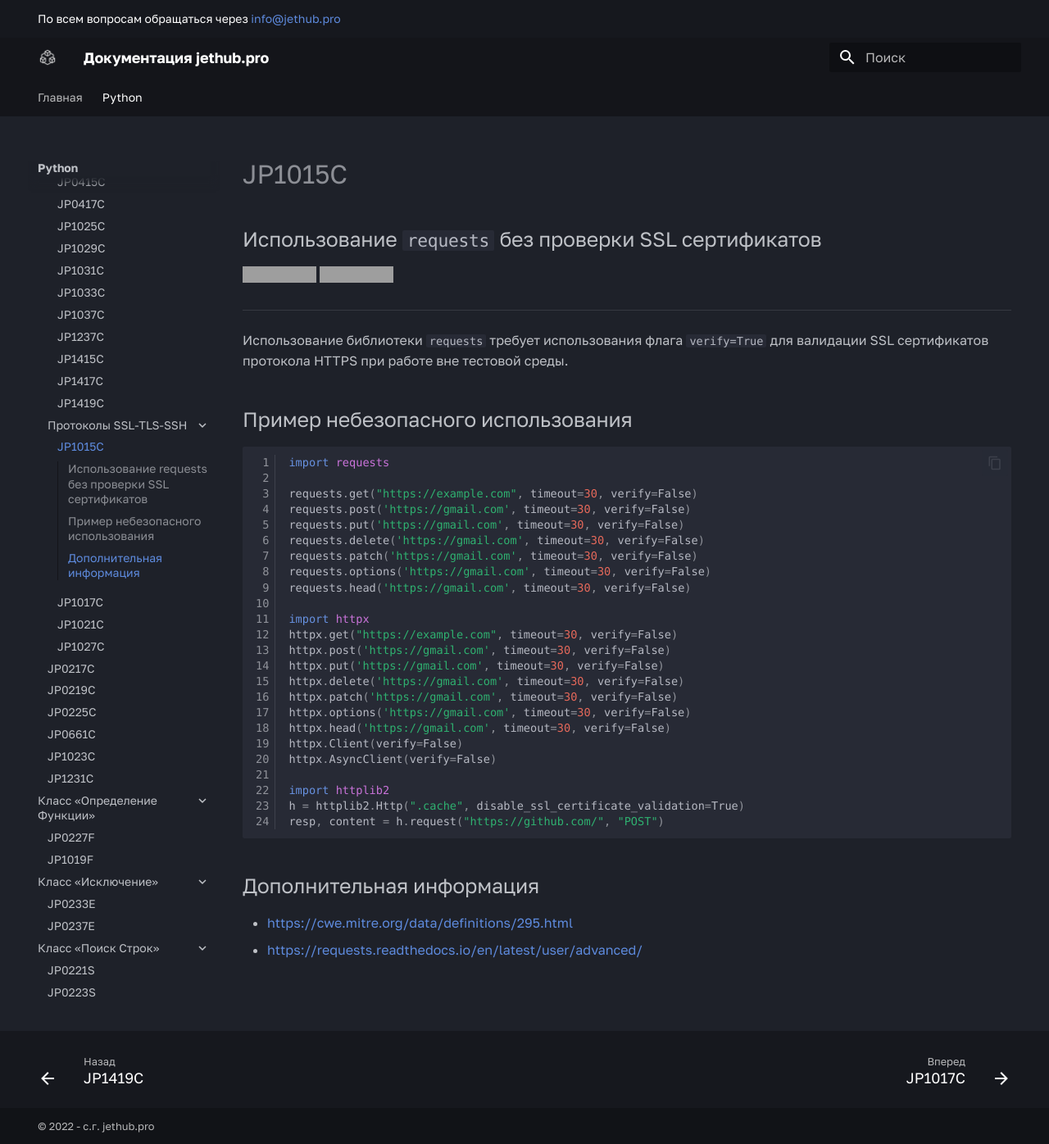
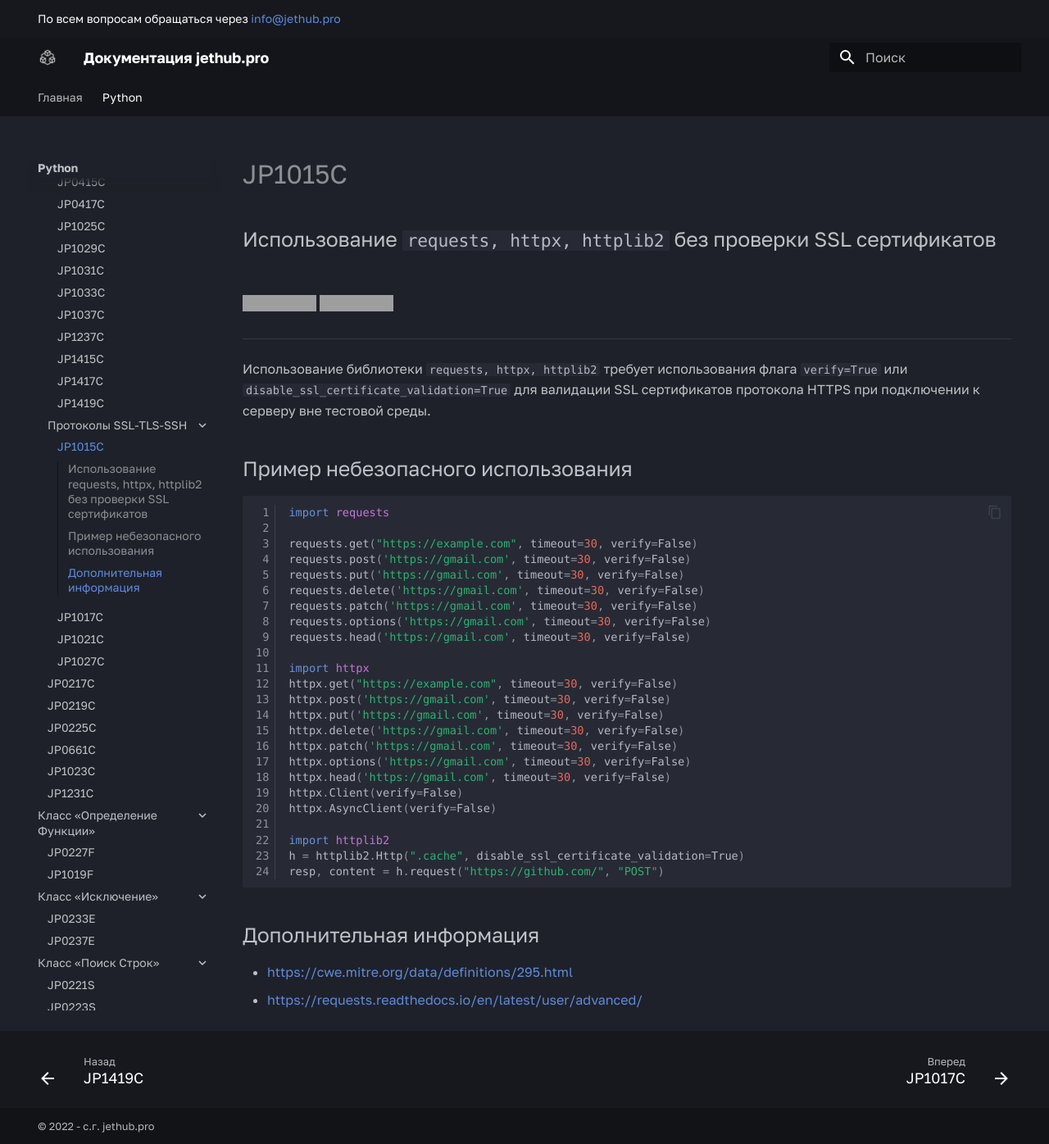
Before and after one commit to jethub-tech/docs.jethub.pro, an MkDocs documentation site: the page built from docs/python/common_errors/calls/ssl_tls_ssh/JP1015C-requests_без_проверки_SSL.md, in a window 1280 px wide and 1396 px high. Shown: the whole window at 82% size. Built offline with MkDocs 1.6.1 and Material for MkDocs 9.7.7, drawn with Linux system fonts in a browser that asks for light colours; some web fonts are replaced; grey boxes are pictures that could not be loaded.

Commit message:
add text in JP1015C

```diff
--- a/docs/python/common_errors/calls/ssl_tls_ssh/JP1015C-requests_без_проверки_SSL.md
+++ b/docs/python/common_errors/calls/ssl_tls_ssh/JP1015C-requests_без_проверки_SSL.md
@@ -1,12 +1,12 @@
 # JP1015C
-## Использование `requests` без проверки SSL сертификатов
+## Использование `requests, httpx, httplib2` без проверки SSL сертификатов
 
 ![Static Badge](https://img.shields.io/badge/%D0%A1%D1%82%D0%B5%D0%BF%D0%B5%D0%BD%D1%8C%20%D0%BA%D1%80%D0%B8%D1%82%D0%B8%D1%87%D0%BD%D0%BE%D1%81%D1%82%D0%B8-%D0%92%D1%8B%D1%81%D0%BE%D0%BA%D0%B0%D1%8F-crimson?style=for-the-badge)
 ![Static Badge](https://img.shields.io/badge/%D0%94%D0%BE%D1%81%D1%82%D0%BE%D0%B2%D0%B5%D1%80%D0%BD%D0%BE%D1%81%D1%82%D1%8C%20%D0%BE%D0%BF%D1%80%D0%B5%D0%B4%D0%B5%D0%BB%D0%B5%D0%BD%D0%B8%D1%8F-%D0%B2%D1%8B%D1%81%D0%BE%D0%BA%D0%B0%D1%8F-crimson?style=for-the-badge)
 
 ----
 
-Использование библиотеки `requests` требует использования флага `verify=True` для валидации SSL сертификатов протокола HTTPS при работе вне тестовой среды.
+Использование библиотеки `requests, httpx, httplib2` требует использования флага `verify=True` или `disable_ssl_certificate_validation=True` для валидации SSL сертификатов протокола HTTPS при подключении к серверу вне тестовой среды.
 
 ## Пример небезопасного использования
 
```
